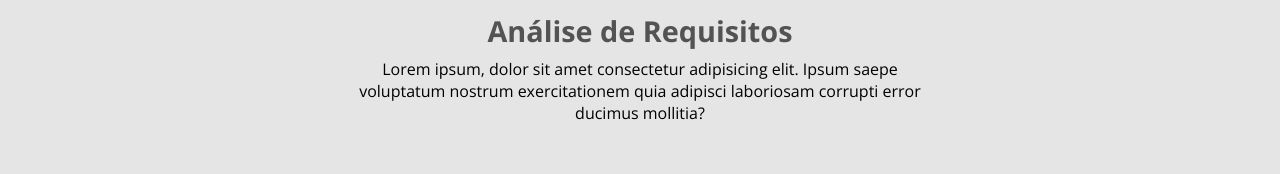
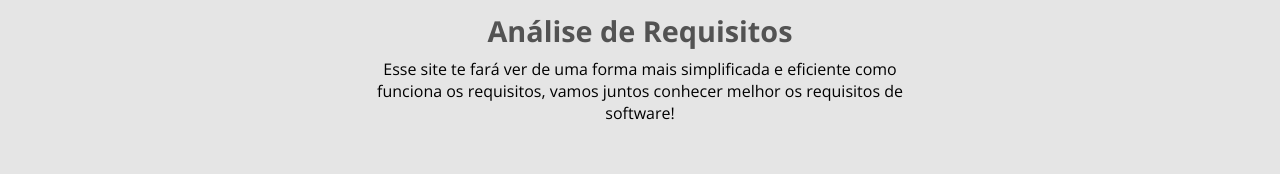
Before and after one commit to Juliana-24/Projeto_Interdisciplinar_4, a React (Vite) app: page /home in a window 1280 px wide. Shown: the part 1471-1645 px from the top of the page. Built offline with nearby package versions, Linux system fonts and the light colour scheme; no server answers; the database is empty; sample sign-in values are in the browser's storage.

Commit message:
Mudado o texto do rodapé do home

```diff
--- a/src/pages/Home/index.jsx
+++ b/src/pages/Home/index.jsx
@@ -126,9 +126,8 @@ export default function Home() {
           <div className="containerTextosFinais">
             <h2>Análise de Requisitos</h2>
             <p>
-              Lorem ipsum, dolor sit amet consectetur adipisicing elit. Ipsum
-              saepe voluptatum nostrum exercitationem quia adipisci laboriosam
-              corrupti error ducimus mollitia?
+              Esse site te fará ver de uma forma mais simplificada e eficiente como funciona os requisitos,
+              vamos juntos conhecer melhor os requisitos de software!
             </p>
           </div>
         </div>
```
